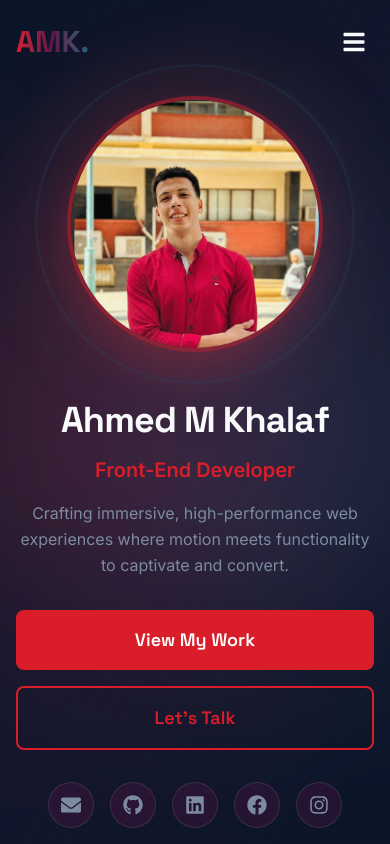
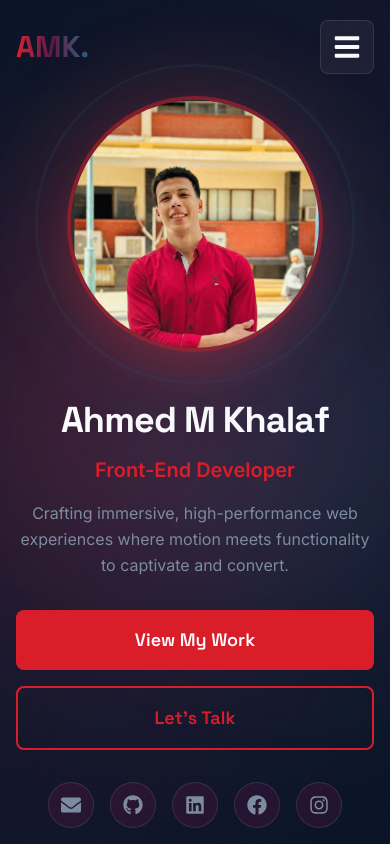
Before and after one commit to ahmed-m-khalaf/My-Personal-portfolio, a React (Vite) app: page / in a window 390 px wide. Shown: the top 844 px of the page. Built offline with nearby package versions, Linux system fonts and the light colour scheme.

Commit message:
edit Hamburger menu in Mobile view

```diff
--- a/src/components/Navbar.jsx
+++ b/src/components/Navbar.jsx
@@ -147,13 +147,13 @@ const Navbar = () => {
                 {/* Mobile Menu Button */}
                 <button
                     onClick={toggleMobileMenu}
-                    className="md:hidden p-2 text-text-white hover:text-accent-crimson transition-colors"
+                    className="md:hidden p-3 rounded-lg bg-white/5 border border-white/10 text-text-white hover:text-accent-crimson hover:bg-white/10 transition-all duration-300"
                     aria-label="Toggle menu"
                 >
                     {isMobileMenuOpen ? (
-                        <FaTimes className="w-6 h-6" />
+                        <FaTimes className="w-7 h-7" />
                     ) : (
-                        <FaBars className="w-6 h-6" />
+                        <FaBars className="w-7 h-7" />
                     )}
                 </button>
             </div>
```
